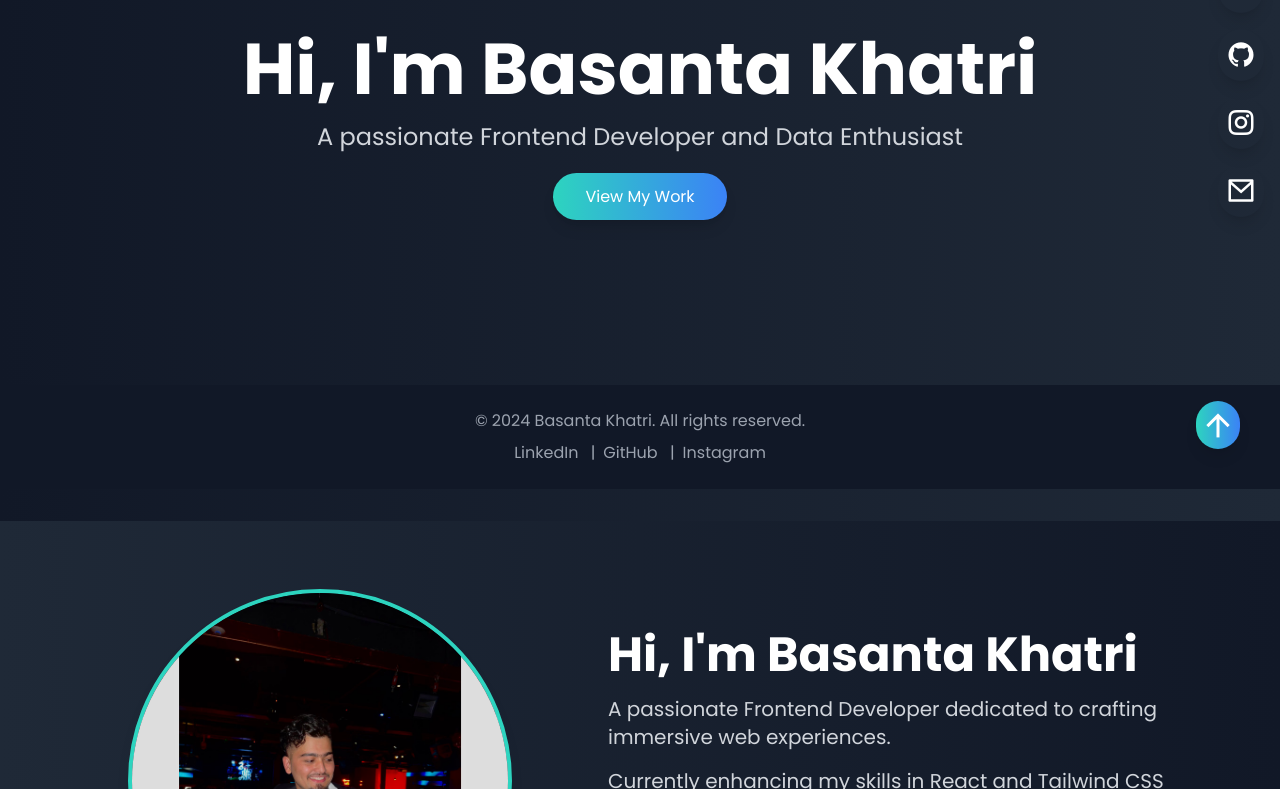
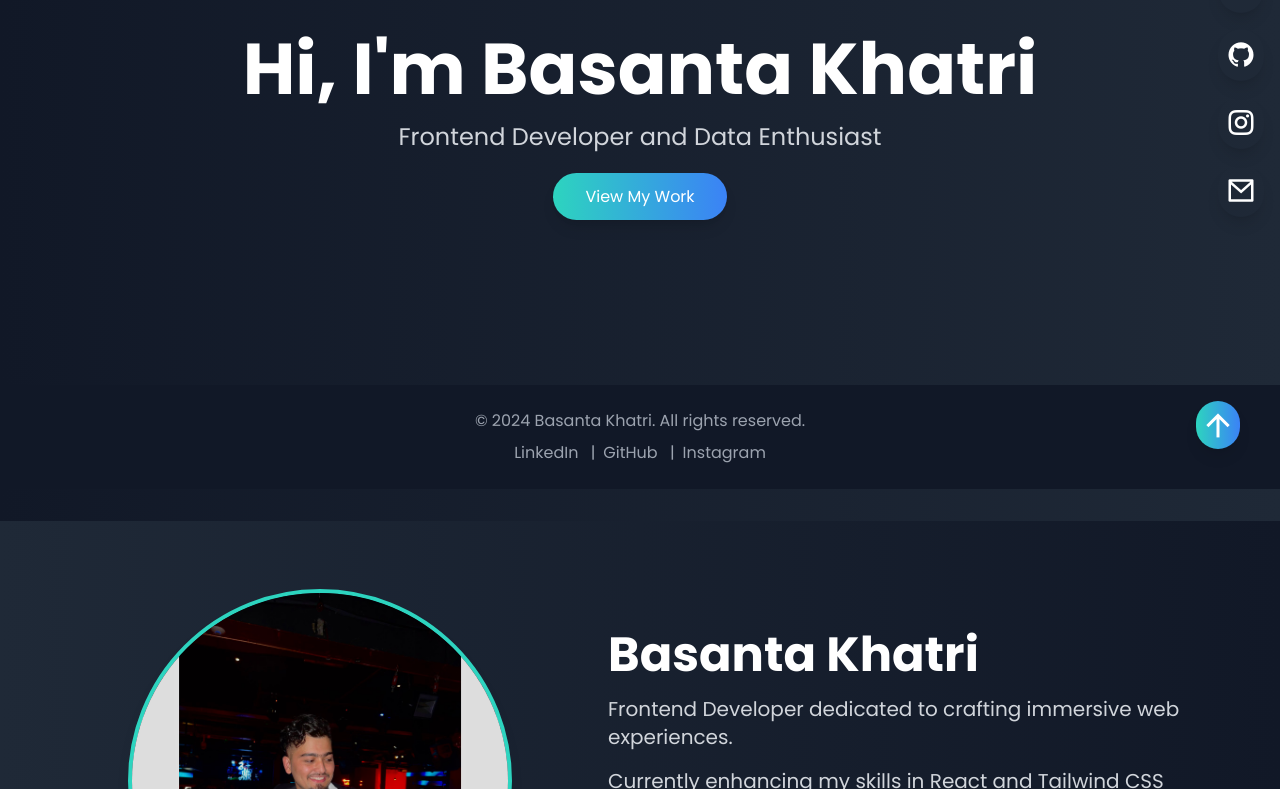
Before and after one commit to Basanta-khatri-0311/personal-portfolio, a React (Vite) app in the folder my-portfolio/: page / in a window 1280 px wide. Shown: the part 311-1100 px from the top of the page. Built offline with nearby package versions, Linux system fonts and the light colour scheme.

Commit message:
updated contents

```diff
--- a/my-portfolio/src/components/About.jsx
+++ b/my-portfolio/src/components/About.jsx
@@ -105,9 +105,9 @@ const About = () => {
 
         {/* Right Side: Profile Description */}
         <div className="flex flex-col items-center md:items-start md:w-1/2 md:mr-16 text-center md:text-left">
-          <h2 className="text-5xl font-bold text-white mb-4 animate-fadeIn">Hi, I'm Basanta Khatri</h2>
+          <h2 className="text-5xl font-bold text-white mb-4 animate-fadeIn animate-bounce">Basanta Khatri</h2>
           <p className="text-lg md:text-xl text-gray-300 mb-4 animate-slideInLeft delay-200">
-            A passionate Frontend Developer dedicated to crafting immersive web experiences.
+            Frontend Developer dedicated to crafting immersive web experiences.
           </p>
           <p className="text-lg md:text-xl text-gray-300 mb-6 animate-slideInLeft delay-400">
             Currently enhancing my skills in React and Tailwind CSS to build seamless and responsive applications.
--- a/my-portfolio/src/components/Hero.jsx
+++ b/my-portfolio/src/components/Hero.jsx
@@ -11,10 +11,10 @@ const Hero = () => {
           Hi, I'm Basanta Khatri
         </h1>
         <p className="text-base sm:text-lg md:text-2xl text-gray-300 mt-4 mb-8 animate-bounce">
-          A passionate Frontend Developer and Data Enthusiast
+          Frontend Developer and Data Enthusiast
         </p>
         <a
-          href=""
+          href="#projects"
           rel="noopener noreferrer"
           className="mt-6 px-6 py-3 sm:px-8 sm:py-3 bg-gradient-to-r from-teal-400 to-blue-500 text-white rounded-full shadow-lg hover:bg-opacity-80 hover:shadow-xl transform hover:scale-125 transition-transform duration-500 ease-in-out"
         >
--- a/my-portfolio/src/components/SocialLinks.jsx
+++ b/my-portfolio/src/components/SocialLinks.jsx
@@ -31,7 +31,7 @@ const Links = () => {
         href="https://www.instagram.com/basant_khatri__11/"
         target="_blank"
         rel="noopener noreferrer"
-        className="text-3xl text-white hover:bg-gradient-to-br from-pink-500 to-orange-500 hover:from-pink-600 hover:to-orange-600 hover:scale-150 transition duration-300 p-2 rounded-full shadow-lg flex items-center justify-center"
+        className="text-3xl text-white hover:bg-gradient-to-br from-white to-red-600 hover:from-red-600 hover:to-white hover:scale-150 transition duration-300 p-2 rounded-full shadow-lg flex items-center justify-center"
       >
         <i class="ri-mail-line"></i>
       </a>
```
